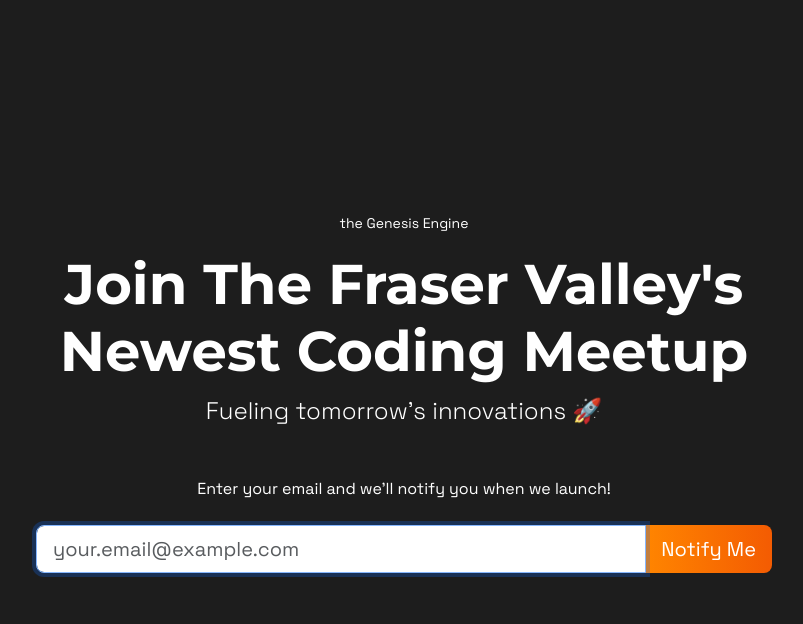
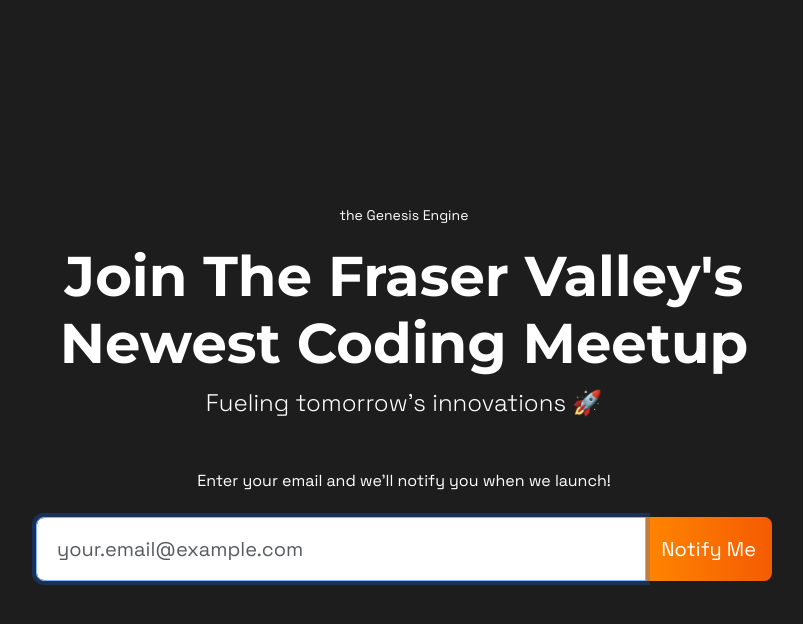
Before and after one commit to PyLou317/genesis-engine-landing-page, a Flask app: page / in a window 1280 px wide. Shown: the top 624 px of the page, without its empty margins (236-1039 px from the left). Run offline with Flask 3, Linux system fonts and the light colour scheme; some libraries are stand-ins or nearby versions.

Commit message:
Update input to be mobile friendly

```diff
--- a/static/css/index.css
+++ b/static/css/index.css
@@ -74,3 +74,13 @@ h6 {
   background-clip: text;
   text-fill-color: transparent;
 }
+
+
+@media (min-width: 992px) {
+  .form-control {
+    /* These are the key properties from form-control-lg */
+    padding: 1rem 1.25rem;
+    font-size: 1.25rem;
+    border-radius: 0.5rem;
+  }
+}
--- a/static/js/main.js
+++ /dev/null
@@ -1 +0,0 @@
-"use_strict";
--- a/templates/index.html
+++ b/templates/index.html
@@ -57,7 +57,7 @@
                 <input
                   type="email"
                   name="email"
-                  class="form-control form-control-lg"
+                  class="form-control"
                   placeholder="your.email@example.com"
                   aria-label="Email Address"
                   required
```
